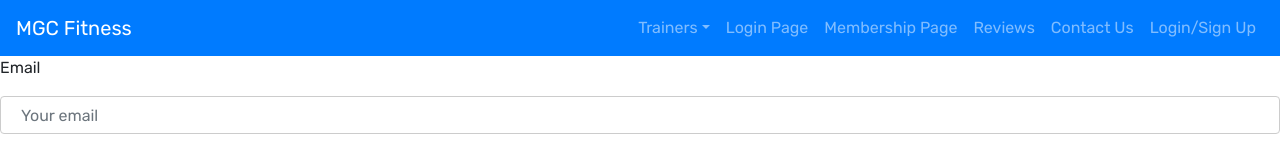
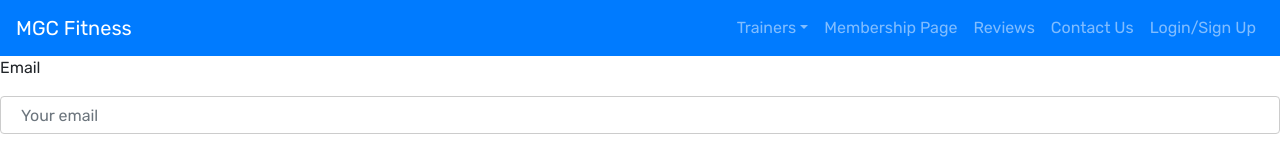
Before and after one commit to wilhelmm01/gym-management, a React (Create React App) app in the folder client/: page /home in a window 1280 px wide. Shown: the top 160 px of the page. Built offline with nearby package versions, Linux system fonts and the light colour scheme.

Commit message:
updating nav

```diff
--- a/client/src/App.js
+++ b/client/src/App.js
@@ -41,7 +41,9 @@ const client = new ApolloClient({
 });
 function App() {
   return (
+
     <ApolloProvider client={client}>
+
       <Router>
         <Navbar />
 
@@ -62,6 +64,8 @@ function App() {
 
 
     </Router>
+
+
     </ApolloProvider>
   );
 }
--- a/client/src/components/Navbar.js
+++ b/client/src/components/Navbar.js
@@ -29,9 +29,9 @@ const AppNavbar = () => {
                 <NavDropdown.Item as={Link} to="/manager1">Gym Management</NavDropdown.Item>
 
               </NavDropdown>
-              <Nav.Link as={Link} to="/home">
+              {/* <Nav.Link as={Link} to="/home">
                 Login Page
-                </Nav.Link>
+                </Nav.Link> */}
                 <Nav.Link as={Link} to="/membership">
                 Membership Page
                 </Nav.Link>
@@ -44,9 +44,9 @@ const AppNavbar = () => {
               {/* if user is logged in show saved books and logout */}
               {Auth.loggedIn() ? (
                 <>
-                  <Nav.Link as={Link} to='/saved'>
+                  {/* <Nav.Link as={Link} to='/saved'>
                     Contact Us
-                  </Nav.Link>
+                  </Nav.Link> */}
                   <Nav.Link onClick={Auth.logout}>Logout</Nav.Link>
                 </>
               ) : (
```
